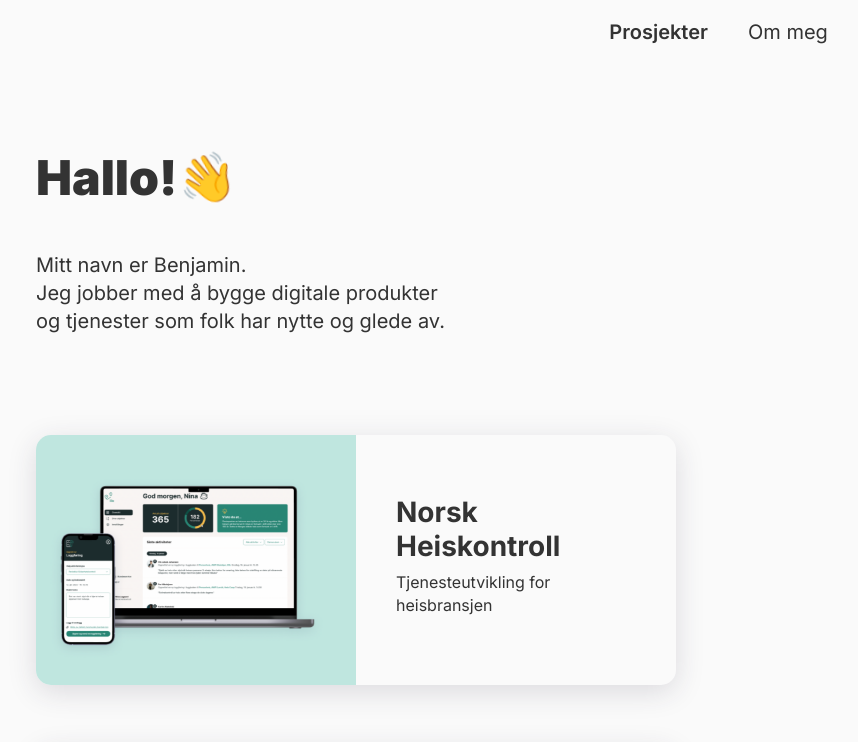
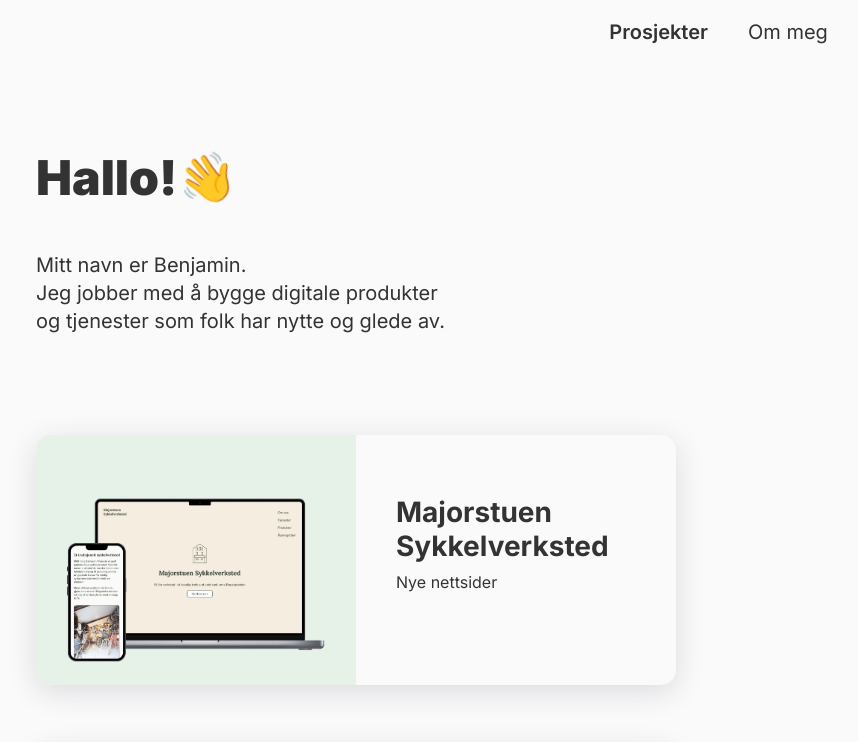
Before and after one commit to powdhar/portfolio, a plain HTML site: page index.html in a window 1280 px wide. Shown: the top 742 px of the page, without its empty margins (284-1142 px from the left). Drawn offline with Linux system fonts and the light colour scheme; a web font is replaced by a local one.

Commit message:
Update index.html

```diff
--- a/index.html
+++ b/index.html
@@ -38,11 +38,11 @@
         <section class="project">
                 <div class="project-card" id="project1">
                     <div class="project-image">
-                        <img src="nhk-cover.png">
+                        <img src="ms-cover.png">
                     </div>
                     <div class="project-text">
-                        <p class="project-title">Norsk Heiskontroll</p>
-                        <p class="project-description">Tjenesteutvikling for heisbransjen</p>
+                        <p class="project-title">Majorstuen Sykkelverksted</p>
+                        <p class="project-description">Nye nettsider</p>
                     </div>
                 </div>
                 <div class="project-card" id="project2">
```
